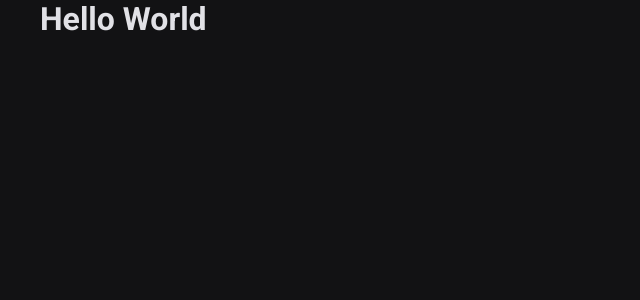
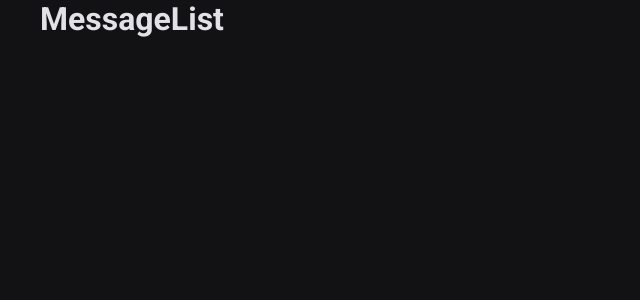
Before and after one commit to mateusfg7/NLW-Heat-React, a React (Vite) app: page / in a window 1280 px wide. Shown: the top 300 px of the page, without its empty margins (0-640 px from the left). Built offline with nearby package versions, Linux system fonts and the light colour scheme.

Commit message:
import `MessageList` component on `App.tsx`

```diff
--- a/src/App.tsx
+++ b/src/App.tsx
@@ -1,9 +1,10 @@
 import styles from './App.module.scss'
+import { MessageList } from './components/MessageList'
 
 export function App() {
   return (
     <main className={styles.contentWrapper}>
-      <h1>Hello World</h1>
+      <MessageList />
     </main>
   )
 }
```
